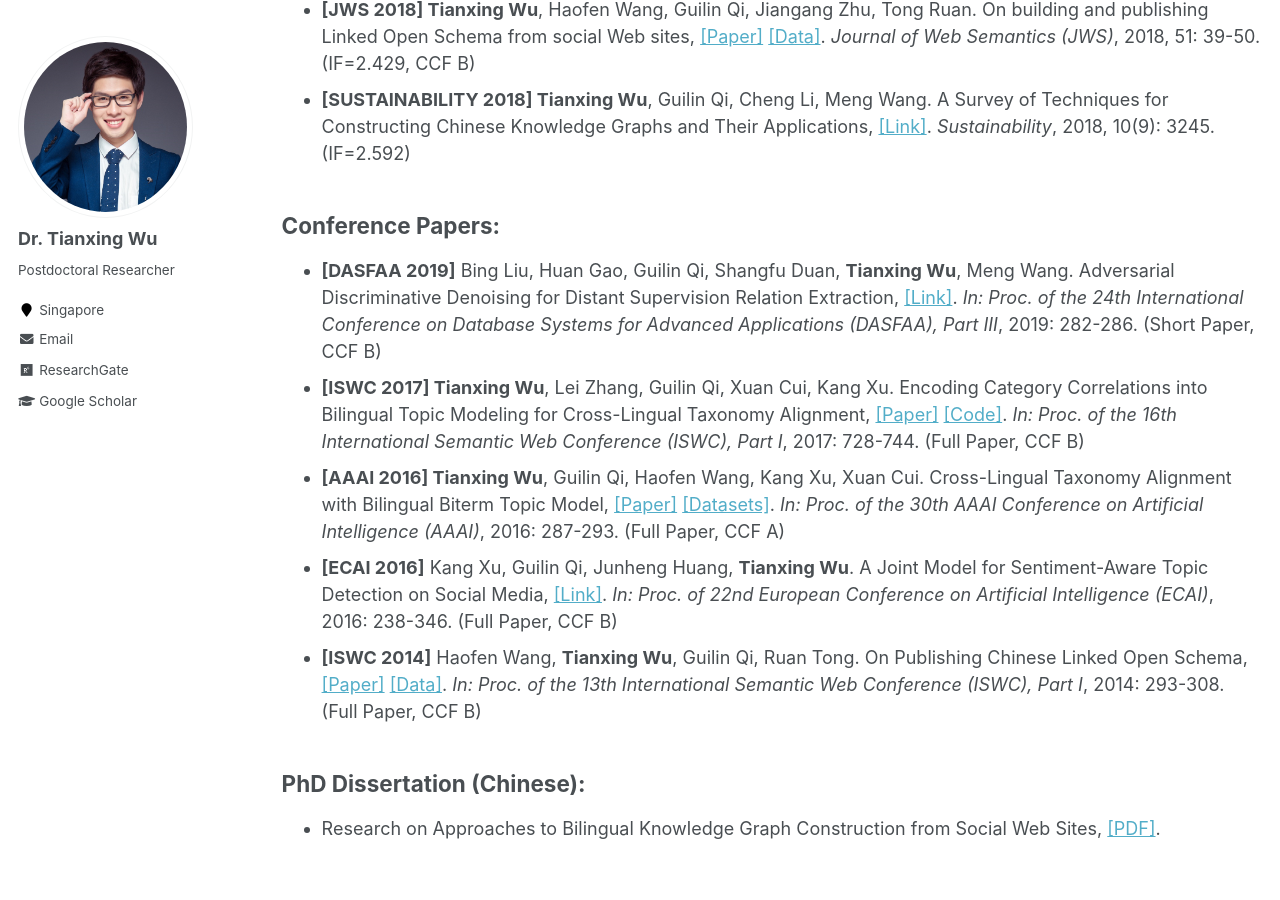
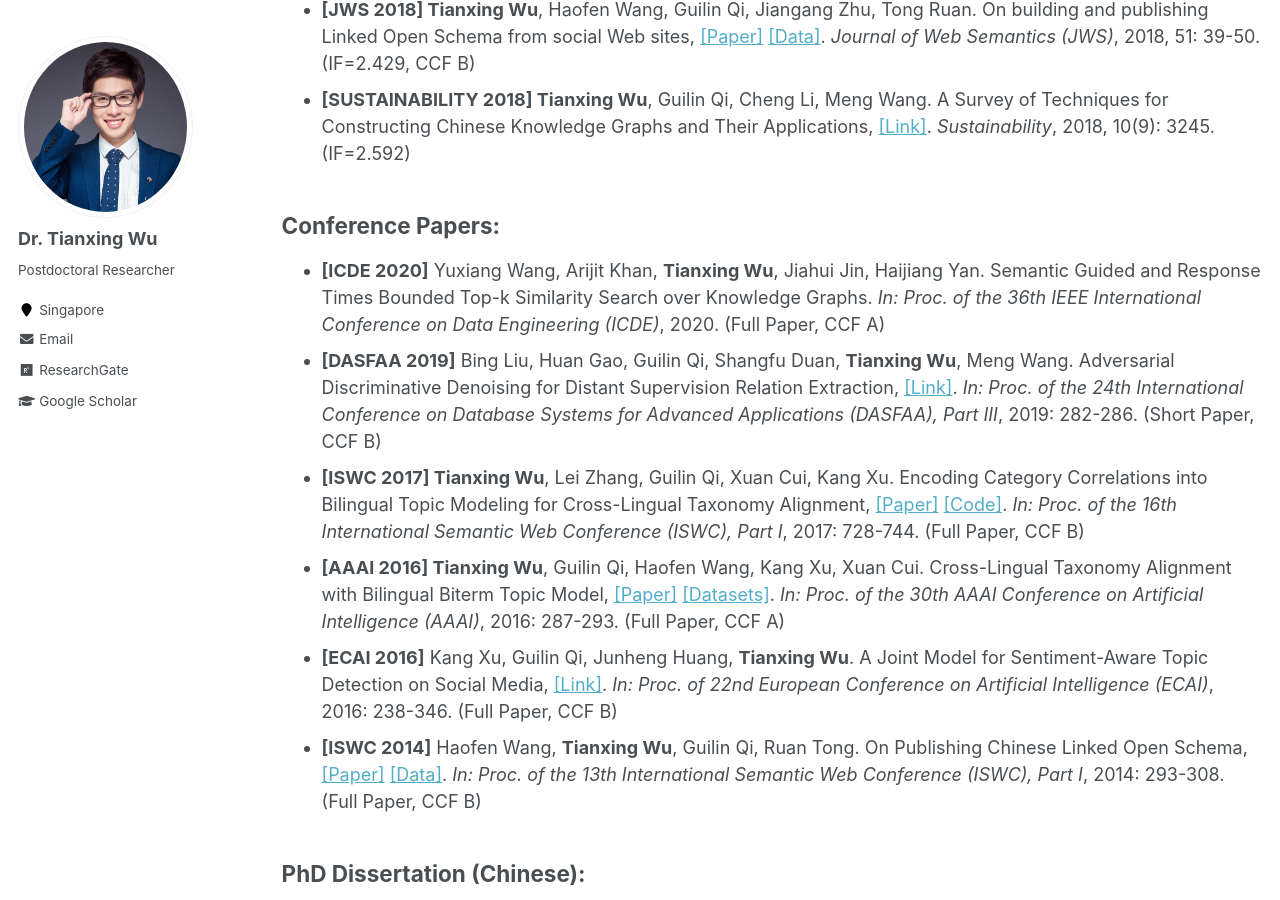
Before and after one commit to tianxing-wu/tianxing-wu.github.io, a Jekyll site: the page built from _pages/selected_publications.md, in a window 1280 px wide and 900 px high, scrolled down 636 px. Built offline with Jekyll 4.4.1, drawn with Linux system fonts in a browser that asks for light colours.

Commit message:
site update

```diff
--- a/_pages/selected_publications.md
+++ b/_pages/selected_publications.md
@@ -15,6 +15,7 @@ The full list of my publications can be found in [DBLP](https://dblp.uni-trier.d
 * **[SUSTAINABILITY 2018] Tianxing Wu**, Guilin Qi, Cheng Li, Meng Wang. A Survey of Techniques for Constructing Chinese Knowledge Graphs and Their Applications, [[Link]](https://www.mdpi.com/2071-1050/10/9/3245). <i>Sustainability</i>, 2018, 10(9): 3245. (IF=2.592)
 
 ## Conference Papers:
+* **[ICDE 2020]** Yuxiang Wang, Arijit Khan, **Tianxing Wu**, Jiahui Jin, Haijiang Yan. Semantic Guided and Response Times Bounded Top-k Similarity Search over Knowledge Graphs. <i>In: Proc. of the 36th IEEE International Conference on Data Engineering (ICDE)</i>, 2020. (Full Paper, CCF A)
 * **[DASFAA 2019]** Bing Liu, Huan Gao, Guilin Qi, Shangfu Duan, **Tianxing Wu**, Meng Wang. Adversarial Discriminative Denoising for Distant Supervision Relation Extraction, [[Link]](https://link.springer.com/chapter/10.1007%2F978-3-030-18590-9_29). <i>In: Proc. of the 24th International Conference on Database Systems for Advanced Applications (DASFAA), Part III</i>, 2019: 282-286. (Short Paper, CCF B)
 * **[ISWC 2017] Tianxing Wu**, Lei Zhang, Guilin Qi, Xuan Cui, Kang Xu. Encoding Category Correlations into Bilingual Topic Modeling for Cross-Lingual Taxonomy Alignment, [[Paper]](https://tianxing-wu.github.io/files/paper/ISWC2017.pdf) [[Code]](https://github.com/143230/CLTA). <i>In: Proc. of the 16th International Semantic Web Conference (ISWC), Part I</i>, 2017: 728-744. (Full Paper, CCF B)
 * **[AAAI 2016] Tianxing Wu**, Guilin Qi, Haofen Wang, Kang Xu, Xuan Cui. Cross-Lingual Taxonomy Alignment with Bilingual Biterm Topic Model, [[Paper]](https://tianxing-wu.github.io/files/paper/AAAI2016.pdf) [[Datasets]](https://github.com/jxls080511/080424). <i>In: Proc. of the 30th AAAI Conference on Artificial Intelligence (AAAI)</i>, 2016: 287-293. (Full Paper, CCF A)
```
Also changed, not shown: _pages/about.md (+1 -0 lines), 2 other files.
